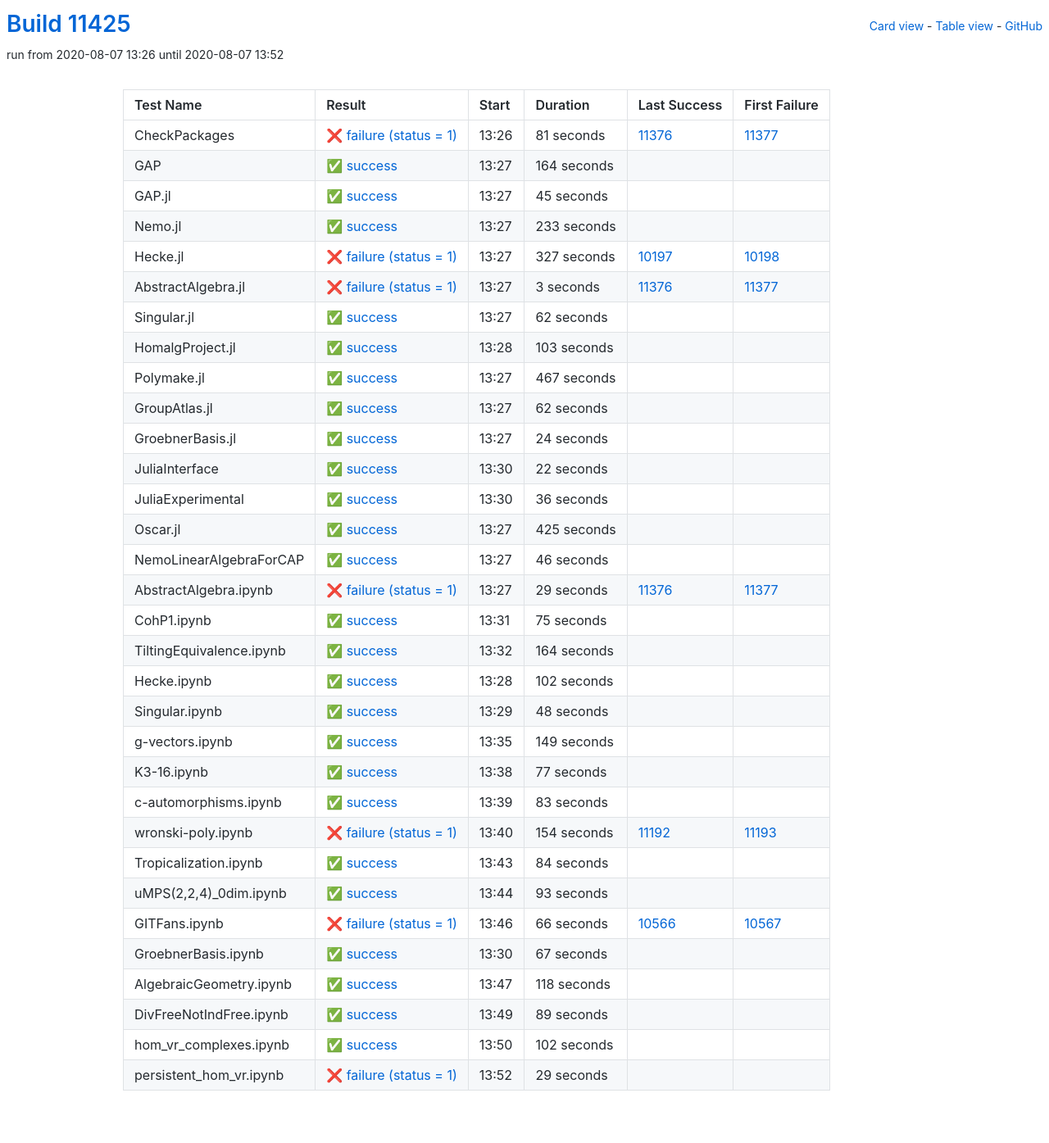
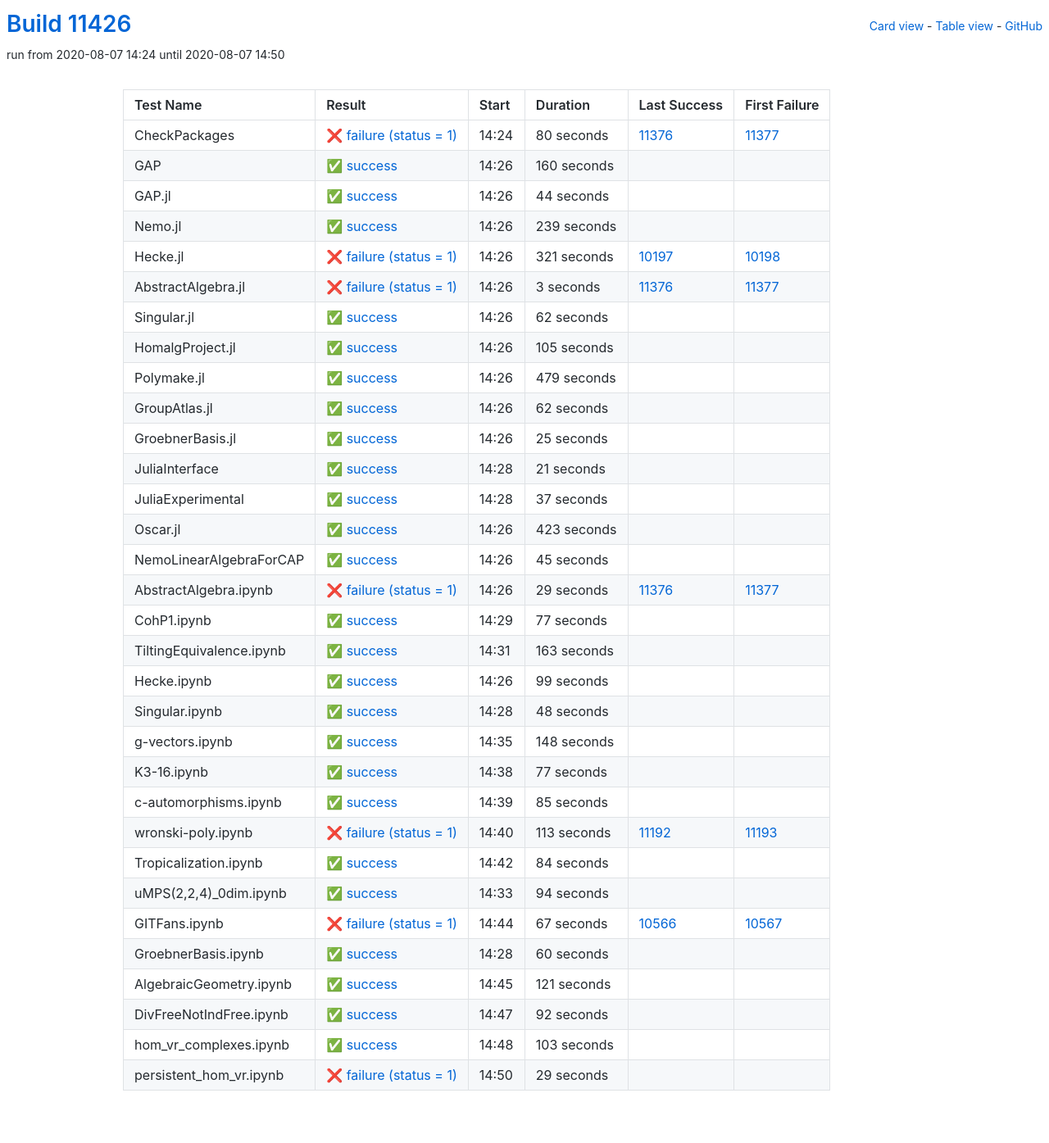
Before and after one commit to oscar-system/oscar-ci-status, a Jekyll site: the page built from table.html, in a window 1280 px wide. Shown: the whole page at 82% size. Built offline with Jekyll 4.4.1, drawn with Linux system fonts in a browser that asks for light colours.

Commit message:
Build #11426

```diff
--- a/_data/ci.yml
+++ b/_data/ci.yml
@@ -1,6 +1,6 @@
 ---
-build: 11425
-build_url: https://oscarci.mathematik.uni-kl.de/job/oscar/11425/
+build: 11426
+build_url: https://oscarci.mathematik.uni-kl.de/job/oscar/11426/
 job: oscar
 organization: oscar-system
 repo: oscar-ci-status
@@ -8,68 +8,68 @@
 tests:
 - name: CheckPackages
   id: checkpackages
-  log: https://oscarci.mathematik.uni-kl.de/job/oscar/11425/artifact/logs/build-11425/CheckPackages.log
-  start: 2020-08-07 13:26
+  log: https://oscarci.mathematik.uni-kl.de/job/oscar/11426/artifact/logs/build-11426/CheckPackages.log
+  start: 2020-08-07 14:24
   success: false
   exitcode: 1
   status: failure
-  duration: 81
+  duration: 80
   last_success: 11376
   last_success_url: https://oscarci.mathematik.uni-kl.de/job/oscar/11376/
   first_failure: 11377
   first_failure_url: https://oscarci.mathematik.uni-kl.de/job/oscar/11377/
 - name: GAP
   id: gap
-  log: https://oscarci.mathematik.uni-kl.de/job/oscar/11425/artifact/logs/build-11425/GAP.log
-  start: 2020-08-07 13:27
+  log: https://oscarci.mathematik.uni-kl.de/job/oscar/11426/artifact/logs/build-11426/GAP.log
+  start: 2020-08-07 14:26
   success: true
   exitcode: 0
   status: success
-  duration: 164
+  duration: 160
   last_success: false
   last_success_url:
   first_failure: false
   first_failure_url:
 - name: GAP.jl
   id: gap-jl
-  log: https://oscarci.mathematik.uni-kl.de/job/oscar/11425/artifact/logs/build-11425/GAP.jl.log
-  start: 2020-08-07 13:27
+  log: https://oscarci.mathematik.uni-kl.de/job/oscar/11426/artifact/logs/build-11426/GAP.jl.log
+  start: 2020-08-07 14:26
   success: true
   exitcode: 0
   status: success
-  duration: 45
+  duration: 44
   last_success: false
   last_success_url:
   first_failure: false
   first_failure_url:
 - name: Nemo.jl
   id: nemo-jl
-  log: https://oscarci.mathematik.uni-kl.de/job/oscar/11425/artifact/logs/build-11425/Nemo.jl.log
-  start: 2020-08-07 13:27
+  log: https://oscarci.mathematik.uni-kl.de/job/oscar/11426/artifact/logs/build-11426/Nemo.jl.log
+  start: 2020-08-07 14:26
   success: true
   exitcode: 0
   status: success
-  duration: 233
+  duration: 239
   last_success: false
   last_success_url:
   first_failure: false
   first_failure_url:
 - name: Hecke.jl
   id: hecke-jl
-  log: https://oscarci.mathematik.uni-kl.de/job/oscar/11425/artifact/logs/build-11425/Hecke.jl.log
-  start: 2020-08-07 13:27
+  log: https://oscarci.mathematik.uni-kl.de/job/oscar/11426/artifact/logs/build-11426/Hecke.jl.log
+  start: 2020-08-07 14:26
   success: false
   exitcode: 1
   status: failure
-  duration: 327
+  duration: 321
   last_success: 10197
   last_success_url: https://oscarci.mathematik.uni-kl.de/job/oscar/10197/
   first_failure: 10198
   first_failure_url: https://oscarci.mathematik.uni-kl.de/job/oscar/10198/
 - name: AbstractAlgebra.jl
   id: abstractalgebra-jl
-  log: https://oscarci.mathematik.uni-kl.de/job/oscar/11425/artifact/logs/build-11425/AbstractAlgebra.jl.log
-  start: 2020-08-07 13:27
+  log: https://oscarci.mathematik.uni-kl.de/job/oscar/11426/artifact/logs/build-11426/AbstractAlgebra.jl.log
+  start: 2020-08-07 14:26
   success: false
   exitcode: 1
   status: failure
@@ -80,8 +80,8 @@
   first_failure_url: https://oscarci.mathematik.uni-kl.de/job/oscar/11377/
 - name: Singular.jl
   id: singular-jl
-  log: https://oscarci.mathematik.uni-kl.de/job/oscar/11425/artifact/logs/build-11425/Singular.jl.log
-  start: 2020-08-07 13:27
+  log: https://oscarci.mathematik.uni-kl.de/job/oscar/11426/artifact/logs/build-11426/Singular.jl.log
+  start: 2020-08-07 14:26
   success: true
   exitcode: 0
   status: success
@@ -92,32 +92,32 @@
   first_failure_url:
 - name: HomalgProject.jl
   id: homalgproject-jl
-  log: https://oscarci.mathematik.uni-kl.de/job/oscar/11425/artifact/logs/build-11425/HomalgProject.jl.log
-  start: 2020-08-07 13:28
+  log: https://oscarci.mathematik.uni-kl.de/job/oscar/11426/artifact/logs/build-11426/HomalgProject.jl.log
+  start: 2020-08-07 14:26
   success: true
   exitcode: 0
   status: success
-  duration: 103
+  duration: 105
   last_success: false
   last_success_url:
   first_failure: false
   first_failure_url:
 - name: Polymake.jl
   id: polymake-jl
-  log: https://oscarci.mathematik.uni-kl.de/job/oscar/11425/artifact/logs/build-11425/Polymake.jl.log
-  start: 2020-08-07 13:27
+  log: https://oscarci.mathematik.uni-kl.de/job/oscar/11426/artifact/logs/build-11426/Polymake.jl.log
+  start: 2020-08-07 14:26
   success: true
   exitcode: 0
   status: success
-  duration: 467
+  duration: 479
   last_success: false
   last_success_url:
   first_failure: false
   first_failure_url:
 - name: GroupAtlas.jl
   id: groupatlas-jl
-  log: https://oscarci.mathematik.uni-kl.de/job/oscar/11425/artifact/logs/build-11425/GroupAtlas.jl.log
-  start: 2020-08-07 13:27
+  log: https://oscarci.mathematik.uni-kl.de/job/oscar/11426/artifact/logs/build-11426/GroupAtlas.jl.log
+  start: 2020-08-07 14:26
   success: true
   exitcode: 0
   status: success
@@ -128,68 +128,68 @@
   first_failure_url:
 - name: GroebnerBasis.jl
   id: groebnerbasis-jl
-  log: https://oscarci.mathematik.uni-kl.de/job/oscar/11425/artifact/logs/build-11425/GroebnerBasis.jl.log
-  start: 2020-08-07 13:27
+  log: https://oscarci.mathematik.uni-kl.de/job/oscar/11426/artifact/logs/build-11426/GroebnerBasis.jl.log
+  start: 2020-08-07 14:26
   success: true
   exitcode: 0
   status: success
-  duration: 24
+  duration: 25
   last_success: false
   last_success_url:
   first_failure: false
   first_failure_url:
 - name: JuliaInterface
   id: juliainterface
-  log: https://oscarci.mathematik.uni-kl.de/job/oscar/11425/artifact/logs/build-11425/JuliaInterface.log
-  start: 2020-08-07 13:30
+  log: https://oscarci.mathematik.uni-kl.de/job/oscar/11426/artifact/logs/build-11426/JuliaInterface.log
+  start: 2020-08-07 14:28
   success: true
   exitcode: 0
   status: success
-  duration: 22
+  duration: 21
   last_success: false
   last_success_url:
   first_failure: false
   first_failure_url:
 - name: JuliaExperimental
   id: juliaexperimental
-  log: https://oscarci.mathematik.uni-kl.de/job/oscar/11425/artifact/logs/build-11425/JuliaExperimental.log
-  start: 2020-08-07 13:30
+  log: https://oscarci.mathematik.uni-kl.de/job/oscar/11426/artifact/logs/build-11426/JuliaExperimental.log
+  start: 2020-08-07 14:28
   success: true
   exitcode: 0
   status: success
-  duration: 36
+  duration: 37
   last_success: false
   last_success_url:
   first_failure: false
   first_failure_url:
 - name: Oscar.jl
   id: oscar-jl
-  log: https://oscarci.mathematik.uni-kl.de/job/oscar/11425/artifact/logs/build-11425/Oscar.jl.log
-  start: 2020-08-07 13:27
+  log: https://oscarci.mathematik.uni-kl.de/job/oscar/11426/artifact/logs/build-11426/Oscar.jl.log
+  start: 2020-08-07 14:26
   success: true
   exitcode: 0
   status: success
-  duration: 425
+  duration: 423
   last_success: false
   last_success_url:
   first_failure: false
   first_failure_url:
 - name: NemoLinearAlgebraForCAP
   id: nemolinearalgebraforcap
-  log: https://oscarci.mathematik.uni-kl.de/job/oscar/11425/artifact/logs/build-11425/NemoLinearAlgebraForCAP.log
-  start: 2020-08-07 13:27
+  log: https://oscarci.mathematik.uni-kl.de/job/oscar/11426/artifact/logs/build-11426/NemoLinearAlgebraForCAP.log
+  start: 2020-08-07 14:26
   success: true
   exitcode: 0
   status: success
-  duration: 46
+  duration: 45
   last_success: false
   last_success_url:
   first_failure: false
   first_failure_url:
 - name: AbstractAlgebra.ipynb
   id: abstractalgebra-ipynb
-  log: https://oscarci.mathematik.uni-kl.de/job/oscar/11425/artifact/logs/build-11425/AbstractAlgebra.ipynb.log
-  start: 2020-08-07 13:27
+  log: https://oscarci.mathematik.uni-kl.de/job/oscar/11426/artifact/logs/build-11426/AbstractAlgebra.ipynb.log
+  start: 2020-08-07 14:26
   success: false
   exitcode: 1
   status: failure
@@ -200,44 +200,44 @@
   first_failure_url: https://oscarci.mathematik.uni-kl.de/job/oscar/11377/
 - name: CohP1.ipynb
   id: cohp1-ipynb
-  log: https://oscarci.mathematik.uni-kl.de/job/oscar/11425/artifact/logs/build-11425/CohP1.ipynb.log
-  start: 2020-08-07 13:31
+  log: https://oscarci.mathematik.uni-kl.de/job/oscar/11426/artifact/logs/build-11426/CohP1.ipynb.log
+  start: 2020-08-07 14:29
   success: true
   exitcode: 0
   status: success
-  duration: 75
+  duration: 77
   last_success: false
   last_success_url:
   first_failure: false
   first_failure_url:
 - name: TiltingEquivalence.ipynb
   id: tiltingequivalence-ipynb
-  log: https://oscarci.mathematik.uni-kl.de/job/oscar/11425/artifact/logs/build-11425/TiltingEquivalence.ipynb.log
-  start: 2020-08-07 13:32
+  log: https://oscarci.mathematik.uni-kl.de/job/oscar/11426/artifact/logs/build-11426/TiltingEquivalence.ipynb.log
+  start: 2020-08-07 14:31
   success: true
   exitcode: 0
   status: success
-  duration: 164
+  duration: 163
   last_success: false
   last_success_url:
   first_failure: false
   first_failure_url:
 - name: Hecke.ipynb
   id: hecke-ipynb
-  log: https://oscarci.mathematik.uni-kl.de/job/oscar/11425/artifact/logs/build-11425/Hecke.ipynb.log
-  start: 2020-08-07 13:28
+  log: https://oscarci.mathematik.uni-kl.de/job/oscar/11426/artifact/logs/build-11426/Hecke.ipynb.log
+  start: 2020-08-07 14:26
   success: true
   exitcode: 0
   status: success
-  duration: 102
+  duration: 99
   last_success: false
   last_success_url:
   first_failure: false
   first_failure_url:
 - name: Singular.ipynb
   id: singular-ipynb
-  log: https://oscarci.mathematik.uni-kl.de/job/oscar/11425/artifact/logs/build-11425/Singular.ipynb.log
-  start: 2020-08-07 13:29
+  log: https://oscarci.mathematik.uni-kl.de/job/oscar/11426/artifact/logs/build-11426/Singular.ipynb.log
+  start: 2020-08-07 14:28
   success: true
   exitcode: 0
   status: success
@@ -248,20 +248,20 @@
   first_failure_url:
 - name: g-vectors.ipynb
   id: g-vectors-ipynb
-  log: https://oscarci.mathematik.uni-kl.de/job/oscar/11425/artifact/logs/build-11425/g-vectors.ipynb.log
-  start: 2020-08-07 13:35
+  log: https://oscarci.mathematik.uni-kl.de/job/oscar/11426/artifact/logs/build-11426/g-vectors.ipynb.log
+  start: 2020-08-07 14:35
   success: true
   exitcode: 0
   status: success
-  duration: 149
+  duration: 148
   last_success: false
   last_success_url:
   first_failure: false
   first_failure_url:
 - name: K3-16.ipynb
   id: k3-16-ipynb
-  log: https://oscarci.mathematik.uni-kl.de/job/oscar/11425/artifact/logs/build-11425/K3-16.ipynb.log
-  start: 2020-08-07 13:38
+  log: https://oscarci.mathematik.uni-kl.de/job/oscar/11426/artifact/logs/build-11426/K3-16.ipynb.log
+  start: 2020-08-07 14:38
   success: true
   exitcode: 0
   status: success
@@ -272,32 +272,32 @@
   first_failure_url:
 - name: c-automorphisms.ipynb
   id: c-automorphisms-ipynb
-  log: https://oscarci.mathematik.uni-kl.de/job/oscar/11425/artifact/logs/build-11425/c-automorphisms.ipynb.log
-  start: 2020-08-07 13:39
+  log: https://oscarci.mathematik.uni-kl.de/job/oscar/11426/artifact/logs/build-11426/c-automorphisms.ipynb.log
+  start: 2020-08-07 14:39
   success: true
   exitcode: 0
   status: success
-  duration: 83
+  duration: 85
   last_success: false
   last_success_url:
   first_failure: false
   first_failure_url:
 - name: wronski-poly.ipynb
   id: wronski-poly-ipynb
-  log: https://oscarci.mathematik.uni-kl.de/job/oscar/11425/artifact/logs/build-11425/wronski-poly.ipynb.log
-  start: 2020-08-07 13:40
+  log: https://oscarci.mathematik.uni-kl.de/job/oscar/11426/artifact/logs/build-11426/wronski-poly.ipynb.log
+  start: 2020-08-07 14:40
   success: false
   exitcode: 1
   status: failure
-  duration: 154
+  duration: 113
   last_success: 11192
   last_success_url: https://oscarci.mathematik.uni-kl.de/job/oscar/11192/
   first_failure: 11193
   first_failure_url: https://oscarci.mathematik.uni-kl.de/job/oscar/11193/
 - name: Tropicalization.ipynb
   id: tropicalization-ipynb
-  log: https://oscarci.mathematik.uni-kl.de/job/oscar/11425/artifact/logs/build-11425/Tropicalization.ipynb.log
-  start: 2020-08-07 13:43
+  log: https://oscarci.mathematik.uni-kl.de/job/oscar/11426/artifact/logs/build-11426/Tropicalization.ipynb.log
+  start: 2020-08-07 14:42
   success: true
   exitcode: 0
   status: success
@@ -308,80 +308,80 @@
   first_failure_url:
 - name: uMPS(2,2,4)_0dim.ipynb
   id: umps-2-2-4-0dim-ipynb
-  log: https://oscarci.mathematik.uni-kl.de/job/oscar/11425/artifact/logs/build-11425/uMPS-2-2-4-_0dim.ipynb.log
-  start: 2020-08-07 13:44
+  log: https://oscarci.mathematik.uni-kl.de/job/oscar/11426/artifact/logs/build-11426/uMPS-2-2-4-_0dim.ipynb.log
+  start: 2020-08-07 14:33
   success: true
   exitcode: 0
   status: success
-  duration: 93
+  duration: 94
   last_success: false
   last_success_url:
   first_failure: false
   first_failure_url:
 - name: GITFans.ipynb
   id: gitfans-ipynb
-  log: https://oscarci.mathematik.uni-kl.de/job/oscar/11425/artifact/logs/build-11425/GITFans.ipynb.log
-  start: 2020-08-07 13:46
+  log: https://oscarci.mathematik.uni-kl.de/job/oscar/11426/artifact/logs/build-11426/GITFans.ipynb.log
+  start: 2020-08-07 14:44
   success: false
   exitcode: 1
   status: failure
-  duration: 66
+  duration: 67
   last_success: 10566
   last_success_url: https://oscarci.mathematik.uni-kl.de/job/oscar/10566/
   first_failure: 10567
   first_failure_url: https://oscarci.mathematik.uni-kl.de/job/oscar/10567/
 - name: GroebnerBasis.ipynb
   id: groebnerbasis-ipynb
-  log: https://oscarci.mathematik.uni-kl.de/job/oscar/11425/artifact/logs/build-11425/GroebnerBasis.ipynb.log
-  start: 2020-08-07 13:30
+  log: https://oscarci.mathematik.uni-kl.de/job/oscar/11426/artifact/logs/build-11426/GroebnerBasis.ipynb.log
+  start: 2020-08-07 14:28
   success: true
   exitcode: 0
   status: success
-  duration: 67
+  duration: 60
   last_success: false
   last_success_url:
   first_failure: false
   first_failure_url:
 - name: AlgebraicGeometry.ipynb
   id: algebraicgeometry-ipynb
-  log: https://oscarci.mathematik.uni-kl.de/job/oscar/11425/artifact/logs/build-11425/AlgebraicGeometry.ipynb.log
-  start: 2020-08-07 13:47
+  log: https://oscarci.mathematik.uni-kl.de/job/oscar/11426/artifact/logs/build-11426/AlgebraicGeometry.ipynb.log
+  start: 2020-08-07 14:45
   success: true
   exitcode: 0
   status: success
-  duration: 118
+  duration: 121
   last_success: false
   last_success_url:
   first_failure: false
   first_failure_url:
 - name: DivFreeNotIndFree.ipynb
   id: divfreenotindfree-ipynb
-  log: https://oscarci.mathematik.uni-kl.de/job/oscar/11425/artifact/logs/build-11425/DivFreeNotIndFree.ipynb.log
-  start: 2020-08-07 13:49
+  log: https://oscarci.mathematik.uni-kl.de/job/oscar/11426/artifact/logs/build-11426/DivFreeNotIndFree.ipynb.log
+  start: 2020-08-07 14:47
   success: true
   exitcode: 0
   status: success
-  duration: 89
+  duration: 92
   last_success: false
   last_success_url:
   first_failure: false
   first_failure_url:
 - name: hom_vr_complexes.ipynb
   id: hom-vr-complexes-ipynb
-  log: https://oscarci.mathematik.uni-kl.de/job/oscar/11425/artifact/logs/build-11425/hom_vr_complexes.ipynb.log
-  start: 2020-08-07 13:50
+  log: https://oscarci.mathematik.uni-kl.de/job/oscar/11426/artifact/logs/build-11426/hom_vr_complexes.ipynb.log
+  start: 2020-08-07 14:48
   success: true
   exitcode: 0
   status: success
-  duration: 102
+  duration: 103
   last_success: false
   last_success_url:
   first_failure: false
   first_failure_url:
 - name: persistent_hom_vr.ipynb
   id: persistent-hom-vr-ipynb
-  log: https://oscarci.mathematik.uni-kl.de/job/oscar/11425/artifact/logs/build-11425/persistent_hom_vr.ipynb.log
-  start: 2020-08-07 13:52
+  log: https://oscarci.mathematik.uni-kl.de/job/oscar/11426/artifact/logs/build-11426/persistent_hom_vr.ipynb.log
+  start: 2020-08-07 14:50
   success: false
   exitcode: 1
   status: failure
```
Also changed, not shown: README.md.
